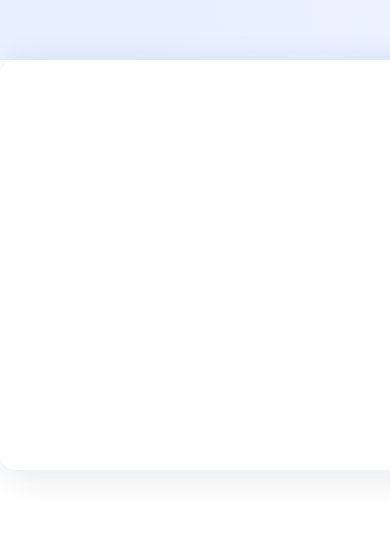
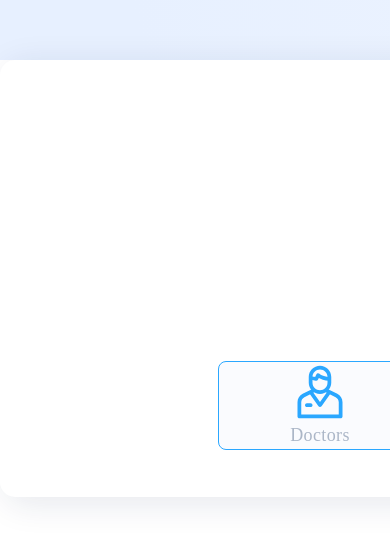
Before and after one commit to NandanMaheta/Medify, a React (Create React App) app: page / in a window 390 px wide. Shown: the part 770-1314 px from the top of the page. Built offline with nearby package versions, Linux system fonts and the light colour scheme.

Commit message:
trying to make the UI responsive

```diff
--- a/src/pages/HomePageCSS/SearchForm.module.css
+++ b/src/pages/HomePageCSS/SearchForm.module.css
@@ -117,11 +117,12 @@ form {
 
   border-radius: 8px;
   @media screen and (max-width: 768px) {
-    height: auto;
-    width: auto;
+    /* height: auto; */
+    width: 100%;
     margin-top: 30px;
     /* flex-direction: column; */
     justify-content: space-around;
+    align-items: center;
 
   }
 }
@@ -140,9 +141,9 @@ form {
   border: 1px solid #2aa7ff;
 
   @media screen and (max-width: 768px) {
-    height: auto;
-    width: 100%;
+   height: auto;
     margin-bottom: 10px;
+    justify-content: space-around;
 
 
   }
```
